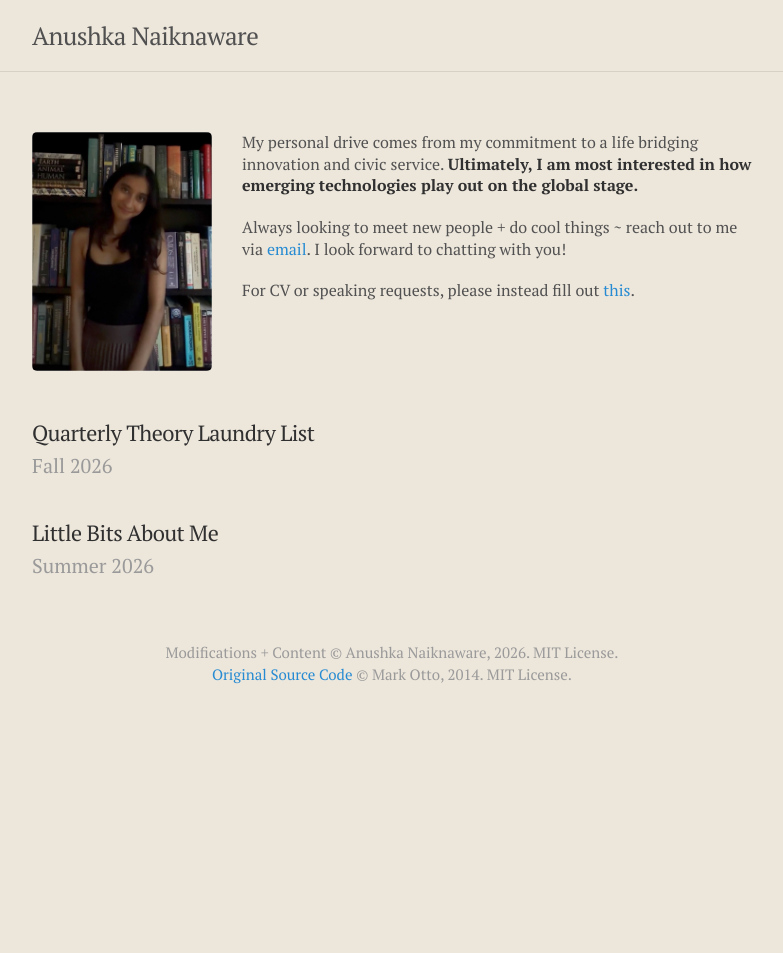
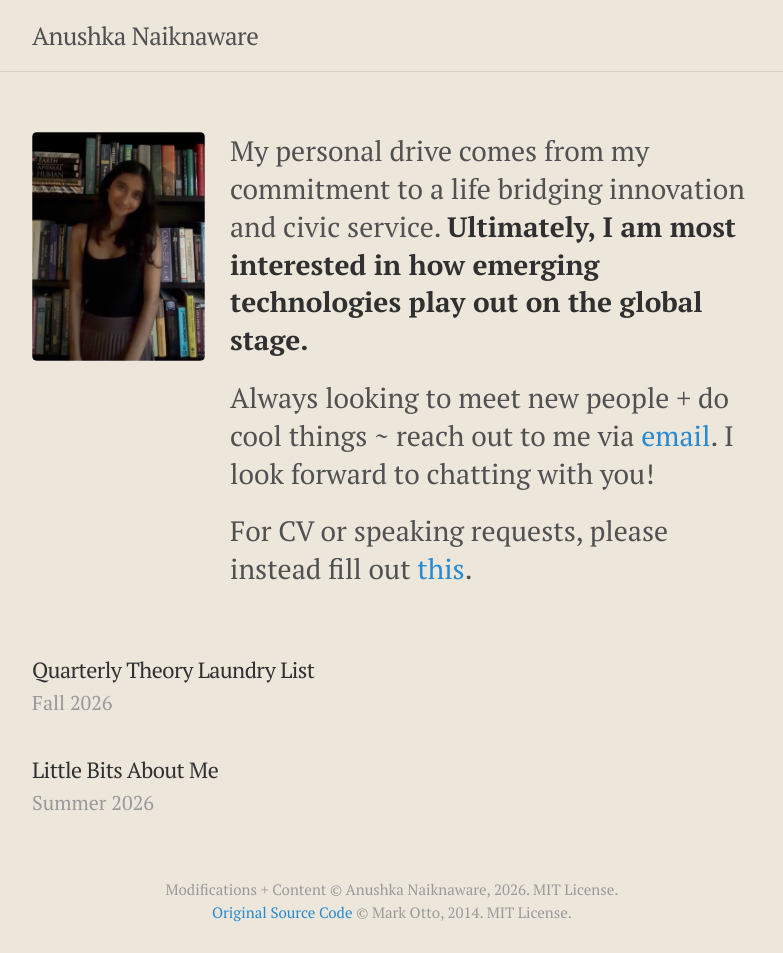
Before and after one commit to anushkanaiknaware/anushkanaiknaware.github.io, a Jekyll site: the page built from index.html, in a window 1280 px wide. Shown: the whole page, without its empty margins (248-1031 px from the left). Built offline with Jekyll 4.4.1, drawn with Linux system fonts in a browser that asks for light colours; the list of posts is cut into pages by our own code; before the commit the page ends 900 px from its top, so only the background shows below that.

Commit message:
fixing line up

```diff
--- a/public/css/poole.css
+++ b/public/css/poole.css
@@ -237,8 +237,8 @@ img {
 
 .home-content {
   display: grid;
-  grid-template-columns: 180px minmax(0, 1fr);
-  gap: 1.5rem;
+  grid-template-columns: 24% minmax(0, 1fr);
+  gap: 3.5%;
   align-items: start;
 }
 
@@ -250,7 +250,7 @@ img {
 
 .home-text {
   min-width: 0;
-  font-size: .8rem;
+  font-size: 1.4rem;
   line-height: 1.35;
 }
 
```
